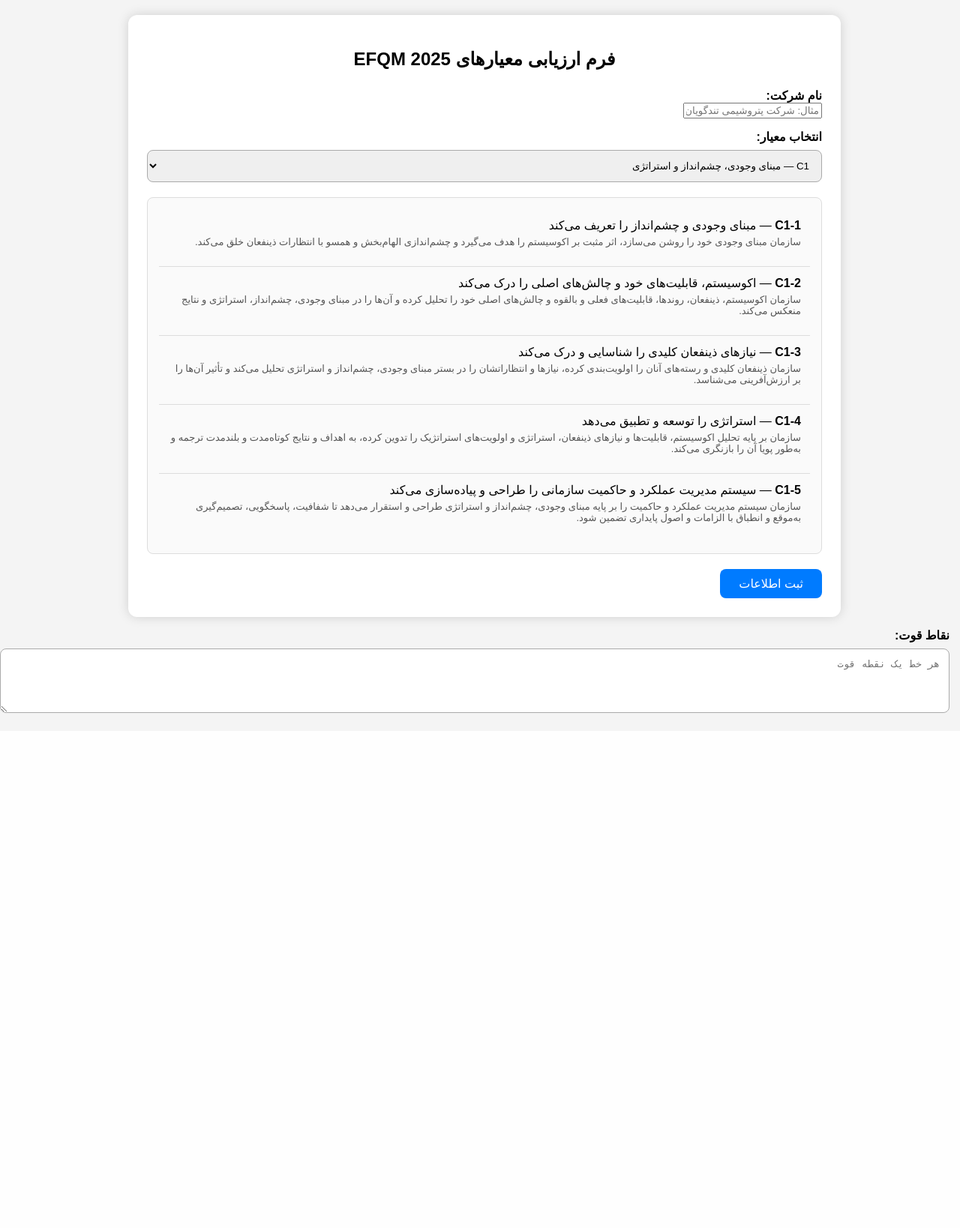
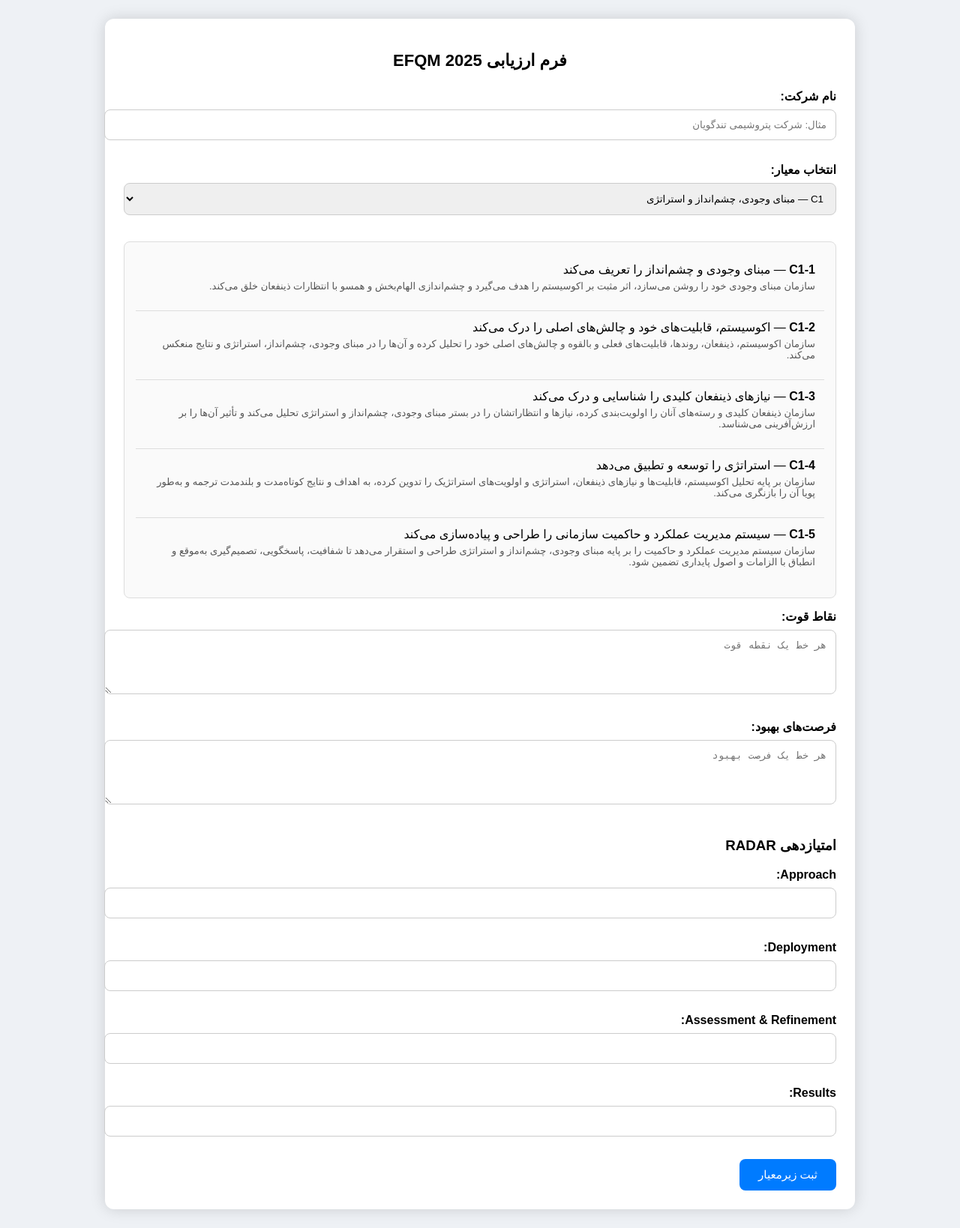
Before and after one commit to hamideghtedarian/efqm2025-evaluation-system, a Python web app: template templates/assessment_form.html in a window 1280 px wide. Shown: the whole page at 75% size. Before the commit the page ends 951 px from the top, so only its background shows below. Run offline with Jinja, Linux system fonts and the light colour scheme; the template is opened without the code that fills it, so the values that code supplies are empty.

Commit message:
Update assessment_form.html

```diff
--- a/templates/assessment_form.html
+++ b/templates/assessment_form.html
@@ -2,29 +2,30 @@
 <html lang="fa" dir="rtl">
 <head>
     <meta charset="UTF-8">
-    <title>فرم ارزیابی EFQM 2025</title>
+    <title>فرم ارزیابی مدل EFQM 2025</title>
 
     <style>
         body {
             font-family: Vazirmatn, sans-serif;
-            background: #f4f4f4;
+            background: #eef1f5;
+            padding: 25px;
             margin: 0;
-            padding: 20px;
         }
 
         .container {
-            background: white;
+            background: #fff;
             padding: 25px;
             border-radius: 12px;
             width: 90%;
-            max-width: 900px;
+            max-width: 950px;
             margin: auto;
-            box-shadow: 0 0 15px rgba(0,0,0,0.15);
+            box-shadow: 0 0 20px rgba(0,0,0,0.15);
         }
 
         h2 {
             text-align: center;
             margin-bottom: 25px;
+            font-size: 22px;
         }
 
         label {
@@ -33,20 +34,25 @@
             display: block;
         }
 
-        select, textarea {
+        input, select, textarea {
             width: 100%;
             padding: 12px;
             margin-top: 8px;
-            border: 1px solid #aaa;
+            margin-bottom: 15px;
+            border: 1px solid #ccc;
             border-radius: 8px;
         }
 
+        textarea {
+            resize: vertical;
+        }
+
         .subcriteria-container {
-            margin-top: 20px;
             background: #fafafa;
             padding: 15px;
             border-radius: 8px;
             border: 1px solid #ddd;
+            margin-top: 20px;
         }
 
         .subcriteria-item {
@@ -64,17 +70,18 @@
             color: #555;
         }
 
-        button {
+        .btn {
             background: #007bff;
             color: white;
-            padding: 10px 25px;
+            padding: 12px 25px;
             border: none;
             border-radius: 8px;
-            margin-top: 20px;
             cursor: pointer;
-            font-size: 16px;
+            font-size: 15px;
+            margin-top: 15px;
         }
-        button:hover {
+
+        .btn:hover {
             background: #0056b3;
         }
     </style>
@@ -83,9 +90,12 @@
 <body>
 
 <div class="container">
-    <h2>فرم ارزیابی معیارهای EFQM 2025</h2>
-<label for="companyName">نام شرکت:</label>
-<input id="companyName" type="text" placeholder="مثال: شرکت پتروشیمی تندگویان">
+
+    <h2>فرم ارزیابی EFQM 2025</h2>
+
+    <!-- نام شرکت -->
+    <label for="companyName">نام شرکت:</label>
+    <input id="companyName" type="text" placeholder="مثال: شرکت پتروشیمی تندگویان">
 
     <!-- انتخاب معیار -->
     <label for="criteriaDropdown">انتخاب معیار:</label>
@@ -95,17 +105,59 @@
 
     <!-- نمایش زیرمعیارها -->
     <div id="subcriteriaList" class="subcriteria-container">
-        <!-- زیرمعیارها با JS بارگذاری می‌شوند -->
+        <!-- زیرمعیارها به‌صورت خودکار نمایش داده می‌شوند -->
     </div>
 
-    <button onclick="saveAssessmentToServer()">ثبت اطلاعات</button>
+
+    <!-- نقاط قوت -->
+    <label>نقاط قوت:</label>
+    <textarea id="strengths" rows="4" placeholder="هر خط یک نقطه قوت"></textarea>
+
+    <!-- فرصت‌های بهبود -->
+    <label>فرصت‌های بهبود:</label>
+    <textarea id="opportunities" rows="4" placeholder="هر خط یک فرصت بهبود"></textarea>
+
+    <!-- نمرات RADAR -->
+    <h3 style="margin-top:25px;">امتیازدهی RADAR</h3>
+
+    <label>Approach:</label>
+    <input id="radar_approach" type="number" min="0" max="100">
+
+    <label>Deployment:</label>
+    <input id="radar_deployment" type="number" min="0" max="100">
+
+    <label>Assessment & Refinement:</label>
+    <input id="radar_ar" type="number" min="0" max="100">
+
+    <label>Results:</label>
+    <input id="radar_results" type="number" min="0" max="100">
+
+    <!-- دکمه ثبت زیرمعیار -->
+    <button class="btn" onclick="submitSubcriterion()">ثبت زیرمعیار</button>
 
 </div>
 
 <script src="/static/js/load_criteria.js"></script>
-<script src="/static/js/save_assessment.js"></script>
-<label>نقاط قوت:</label>
-<textarea id="strengths" rows="4" placeholder="هر خط یک نقطه قوت"></textarea>
+<script src="/static/js/subcriterion_save.js"></script>
+
+<script>
+    function submitSubcriterion() {
+        const company = document.getElementById("companyName").value;
+        const criterion = document.getElementById("criteriaDropdown").value;
+
+        // زیرمعیار انتخاب‌شده از لیست نمایش زیرمعیارها
+        const subcriteriaList = document.querySelectorAll(".subcriteria-item");
+        if (subcriteriaList.length === 0) {
+            alert("هیچ زیرمعیاری انتخاب نشده است.");
+            return;
+        }
+
+        // اولین زیرمعیار (در مرحله بعد داینامیک شدنی است)
+        const firstSub = subcriteriaList[0].getAttribute("data-code");
+
+        saveSubcriterion(company, criterion, firstSub);
+    }
+</script>
 
 </body>
 </html>
```
